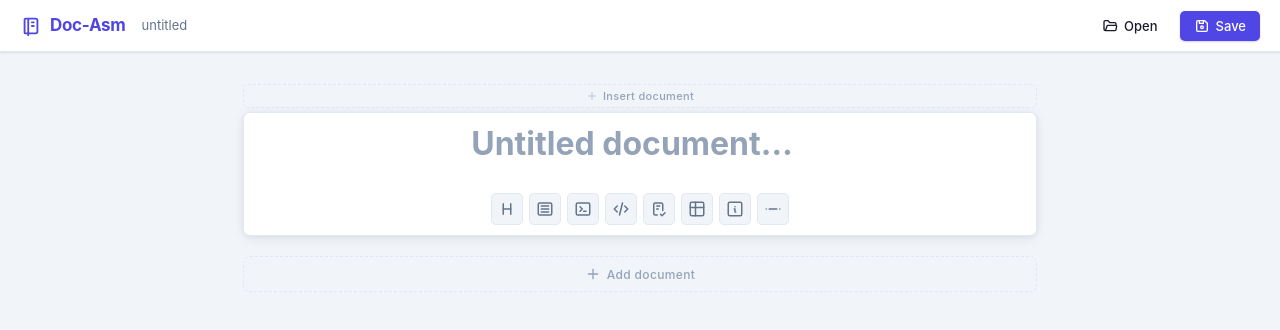
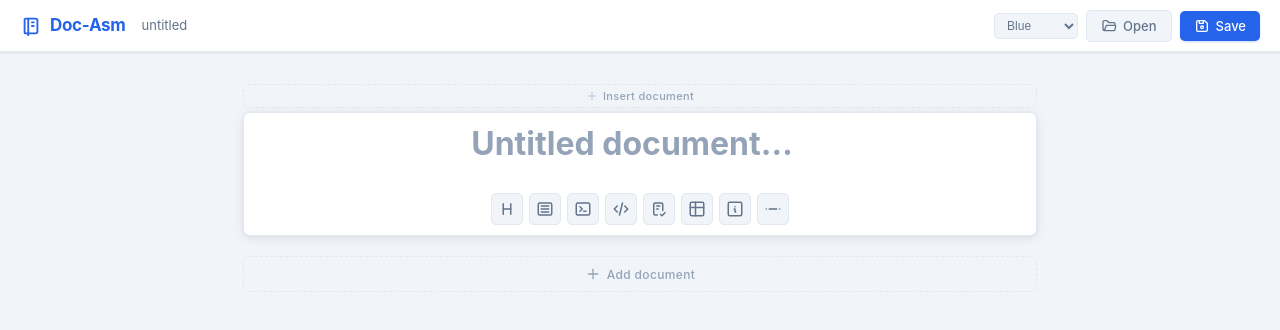
Before and after one commit to julien-paoletti/doc-asm, a website built with Vite: page index.html in a window 1280 px wide. Built offline with nearby package versions, Linux system fonts and the light colour scheme.

Commit message:
ui: themes selector and butter looking buttons

```diff
--- a/src/components/app-shell.ts
+++ b/src/components/app-shell.ts
@@ -3,9 +3,29 @@ import { icon } from '../utils/icons.js';
 import { store } from '../store/store.js';
 import { saveFileAs, writeHandle, openFile } from '../persistence/file-io.js';
 
+const THEMES = [
+  { id: 'default',  label: 'Blue'     },
+  { id: 'midnight', label: 'Midnight' },
+  { id: 'terminal', label: 'Terminal' },
+  { id: 'storm',    label: 'Storm'    },
+  { id: 'amber',    label: 'Amber'    },
+  { id: 'rose',     label: 'Rosé'     },
+] as const;
+
+type ThemeId = typeof THEMES[number]['id'];
+
+function applyTheme(id: ThemeId): void {
+  document.documentElement.dataset['theme'] = id === 'default' ? '' : id;
+  localStorage.setItem('docasm-theme', id);
+}
+
 export function mountApp(selector: string): void {
   const root = document.querySelector(selector);
   if (!root) throw new Error(`Element "${selector}" not found.`);
+
+  // Restore persisted theme
+  const savedTheme = (localStorage.getItem('docasm-theme') ?? 'default') as ThemeId;
+  applyTheme(savedTheme);
 
   let fileHandle: FileSystemFileHandle | null = null;
 
@@ -29,7 +49,7 @@ export function mountApp(selector: string): void {
 
   const openBtn = document.createElement('button');
   openBtn.type = 'button';
-  openBtn.className = 'btn app-topbar__btn';
+  openBtn.className = 'btn btn--secondary app-topbar__btn';
   openBtn.innerHTML = `${icon('folderOpen')} Open`;
   openBtn.addEventListener('click', async () => {
     const result = await openFile();
@@ -45,6 +65,19 @@ export function mountApp(selector: string): void {
   saveBtn.innerHTML = `${icon('deviceFloppy')} Save`;
   saveBtn.addEventListener('click', () => save());
 
+  const themeSelect = document.createElement('select');
+  themeSelect.className = 'app-topbar__theme-select';
+  themeSelect.title = 'Theme';
+  THEMES.forEach(({ id, label }) => {
+    const opt = document.createElement('option');
+    opt.value = id;
+    opt.textContent = label;
+    opt.selected = id === savedTheme;
+    themeSelect.appendChild(opt);
+  });
+  themeSelect.addEventListener('change', () => applyTheme(themeSelect.value as ThemeId));
+
+  topBarActions.appendChild(themeSelect);
   topBarActions.appendChild(openBtn);
   topBarActions.appendChild(saveBtn);
 
--- a/src/main.ts
+++ b/src/main.ts
@@ -1,5 +1,6 @@
 import './styles/reset.css';
 import './styles/app.css';
+import './styles/themes.css';
 import './styles/editor-layout.css';
 import 'highlight.js/styles/atom-one-dark.css';
 
--- a/src/sections/code/code.css
+++ b/src/sections/code/code.css
@@ -49,7 +49,7 @@
 
 .code-editor__filename:empty::before {
   content: attr(data-placeholder);
-  color: var(--dark-border);
+  color: var(--dark-text-muted);
   pointer-events: none;
 }
 
@@ -102,6 +102,6 @@
 
 .code-editor__code:empty::before {
   content: attr(data-placeholder);
-  color: var(--dark-border);
+  color: var(--dark-text-muted);
   pointer-events: none;
 }
--- a/src/sections/shell/shell.css
+++ b/src/sections/shell/shell.css
@@ -38,7 +38,7 @@
 
 .shell-editor__label:empty::before {
   content: attr(data-placeholder);
-  color: var(--dark-border);
+  color: var(--dark-text-muted);
   pointer-events: none;
 }
 
@@ -99,6 +99,6 @@
 
 .shell-editor__command:empty::before {
   content: attr(data-placeholder);
-  color: var(--dark-border);
+  color: var(--dark-text-muted);
   pointer-events: none;
 }
--- a/src/styles/app.css
+++ b/src/styles/app.css
@@ -1,7 +1,8 @@
 /* ── CSS Variables ──────────────────────────────────────────────────────── */
 :root {
-  --color-primary:       #4f46e5;
-  --color-primary-hover: #4338ca;
+  --color-primary:       #2563eb;
+  --color-primary-hover: #1d4ed8;
+  --color-primary-rgb:   37, 99, 235;
   --color-danger:        #ef4444;
   --color-border:        #e2e8f0;
   --color-surface:       #ffffff;
@@ -18,25 +19,25 @@
   --topbar-height:       52px;
 
   /* Gradients */
-  --section-gradient:    linear-gradient(145deg, #f8faff 0%, #f0f4ff 100%);
-  --block-gradient:      linear-gradient(145deg, #ffffff 0%, #f8f9fe 100%);
-  --block-hover-bg:      linear-gradient(145deg, #f5f7ff 0%, #eef1ff 100%);
+  --section-gradient:    linear-gradient(145deg, #f8fbff 0%, #eff6ff 100%);
+  --block-gradient:      linear-gradient(145deg, #ffffff 0%, #f8fbff 100%);
+  --block-hover-bg:      linear-gradient(145deg, #f0f7ff 0%, #e8f2ff 100%);
 
   /* Floating control pills */
   --pill-bg:             rgba(255, 255, 255, 0.92);
-  --pill-border:         rgba(99, 102, 241, 0.18);
-  --pill-shadow:         0 2px 8px rgba(79, 70, 229, 0.12), 0 1px 3px rgba(0,0,0,.06);
+  --pill-border:         rgba(37, 99, 235, 0.18);
+  --pill-shadow:         0 2px 8px rgba(37, 99, 235, 0.12), 0 1px 3px rgba(0,0,0,.06);
   --pill-radius:         20px;
   --transition-controls: opacity 0.18s ease, transform 0.18s ease;
 
   /* Primary tints */
-  --color-primary-light:        #6366f1;
-  --color-primary-icon:         #818cf8;
-  --color-primary-border:       #c7d2fe;
-  --color-primary-border-hover: #a5b4fc;
-  --color-primary-bg:           #f5f3ff;
-  --color-primary-bg-deep:      #ede9fe;
-  --color-primary-glow:         rgba(99, 102, 241, 0.1);
+  --color-primary-light:        #3b82f6;
+  --color-primary-icon:         #60a5fa;
+  --color-primary-border:       #bfdbfe;
+  --color-primary-border-hover: #93c5fd;
+  --color-primary-bg:           #eff6ff;
+  --color-primary-bg-deep:      #dbeafe;
+  --color-primary-glow:         rgba(37, 99, 235, 0.1);
 
   /* Semantic */
   --color-danger-bg:            #fee2e2;
@@ -113,6 +114,25 @@
   padding: 5px 12px;
 }
 
+.app-topbar__theme-select {
+  font-size: 12px;
+  font-weight: 500;
+  color: var(--color-text-muted);
+  background: var(--color-surface-2);
+  border: 1px solid var(--color-border);
+  border-radius: var(--radius-md);
+  padding: 4px 8px;
+  cursor: pointer;
+  outline: none;
+  transition: border-color 0.15s, color 0.15s;
+}
+
+.app-topbar__theme-select:hover,
+.app-topbar__theme-select:focus {
+  border-color: var(--color-primary-border-hover);
+  color: var(--color-text);
+}
+
 .app-topbar__logo {
   display: flex;
   align-items: center;
@@ -140,6 +160,7 @@
 
 /* ── Shared buttons ─────────────────────────────────────────────────────── */
 .btn {
+  position: relative;
   display: inline-flex;
   align-items: center;
   gap: 6px;
@@ -147,18 +168,64 @@
   border-radius: var(--radius-md);
   font-size: 13px;
   font-weight: 500;
-  transition: background 0.15s, color 0.15s, box-shadow 0.15s;
+  transition: background 0.15s, color 0.15s, box-shadow 0.18s;
   white-space: nowrap;
+  overflow: hidden;
+}
+
+/* Shimmer sweep — all interactive buttons */
+.btn::after,
+.add-section-bar__btn::after,
+.add-document-btn::after,
+.insert-document-btn::after {
+  content: '';
+  position: absolute;
+  inset: 0;
+  background: linear-gradient(105deg, transparent 35%, rgba(var(--color-primary-rgb), 0.12) 50%, transparent 65%);
+  transform: translateX(-100%);
+  transition: transform 0s;
+  pointer-events: none;
+}
+.btn:hover::after,
+.add-section-bar__btn:hover::after,
+.add-document-btn:hover::after,
+.insert-document-btn:hover::after {
+  transform: translateX(100%);
+  transition: transform 0.45s ease;
+}
+/* Primary button keeps the white shimmer since it has a dark background */
+.btn--primary::after {
+  background: linear-gradient(105deg, transparent 35%, rgba(255,255,255,0.22) 50%, transparent 65%);
+}
+
+/* Lift + glow on primary buttons */
+.btn--secondary {
+  background: var(--color-surface-2);
+  color: var(--color-text-muted);
+  border: 1px solid var(--color-border);
+}
+.btn--secondary:hover {
+  background: var(--color-surface-3);
+  color: var(--color-text);
+  border-color: var(--color-primary-border-hover);
 }
 
 .btn--primary {
   background: var(--color-primary);
   color: var(--color-surface);
-  box-shadow: 0 1px 2px rgba(79,70,229,.25);
+  box-shadow: 0 1px 2px rgba(37,99,235,.25);
 }
 .btn--primary:hover {
   background: var(--color-primary-hover);
-  box-shadow: 0 2px 6px rgba(79,70,229,.3);
+  box-shadow: 0 4px 14px rgba(37,99,235,.4), 0 1px 3px rgba(37,99,235,.2);
+}
+/* Primary gets a brighter shimmer */
+.btn--primary::after {
+  background: linear-gradient(105deg, transparent 40%, rgba(255,255,255,0.22) 50%, transparent 60%);
+}
+.btn--primary:focus-visible {
+  outline: 2px solid var(--color-primary-border-hover);
+  outline-offset: 2px;
 }
 
 .icon-btn {
--- a/src/styles/editor-layout.css
+++ b/src/styles/editor-layout.css
@@ -102,6 +102,8 @@
 
 /* ── Insert document button (above each card) ───────────────────────────── */
 .insert-document-btn {
+  position: relative;
+  overflow: hidden;
   display: flex;
   align-items: center;
   justify-content: center;
@@ -143,6 +145,8 @@
 
 /* ── Add document button ────────────────────────────────────────────────── */
 .add-document-btn {
+  position: relative;
+  overflow: hidden;
   display: flex;
   align-items: center;
   justify-content: center;
@@ -253,6 +257,8 @@
 }
 
 .add-section-bar__btn {
+  position: relative;
+  overflow: hidden;
   display: flex;
   align-items: center;
   justify-content: center;
--- /dev/null
+++ b/src/styles/themes.css
@@ -0,0 +1,264 @@
+/* ── Themes ──────────────────────────────────────────────────────────────── */
+/* Each theme overrides only the variables that differ from the default.      */
+/* The default (violet) lives in app.css :root.                               */
+
+/* ── Midnight (dark, deep navy + cyan accent) ───────────────────────────── */
+[data-theme="midnight"] {
+  --color-primary:              #06b6d4;
+  --color-primary-hover:        #0891b2;
+  --color-primary-rgb:          6, 182, 212;
+  --color-primary-light:        #22d3ee;
+  --color-primary-icon:         #67e8f9;
+  --color-primary-border:       #164e63;
+  --color-primary-border-hover: #155e75;
+  --color-primary-bg:           #0c1929;
+  --color-primary-bg-deep:      #0e2133;
+  --color-primary-glow:         rgba(6, 182, 212, 0.15);
+
+  --color-surface:              #0f172a;
+  --color-surface-2:            #0b1120;
+  --color-surface-3:            #162032;
+  --color-border:               #1e3048;
+  --color-text:                 #e2e8f0;
+  --color-text-muted:           #7890a8;
+  --color-text-faint:           #3d5570;
+
+  --color-danger:               #f87171;
+  --color-danger-bg:            #2a1010;
+  --color-success:              #34d399;
+
+  --section-gradient:           linear-gradient(145deg, #0f172a 0%, #111e30 100%);
+  --block-gradient:             linear-gradient(145deg, #0f172a 0%, #111c2e 100%);
+  --block-hover-bg:             linear-gradient(145deg, #111e30 0%, #132338 100%);
+  --pill-bg:                    rgba(15, 23, 42, 0.92);
+  --pill-border:                rgba(6, 182, 212, 0.2);
+  --pill-shadow:                0 2px 8px rgba(6, 182, 212, 0.12), 0 1px 3px rgba(0,0,0,.2);
+
+  --dark-bg:                    #060d18;
+  --dark-surface:               #0b1422;
+  --dark-border:                #1a2d42;
+  --dark-icon:                  #2a4560;
+  --dark-text-muted:            #3d5570;
+  --dark-text:                  #7890a8;
+  --dark-text-bright:           #cbd5e1;
+
+  --callout-info-bg:            #0c1f2e;
+  --callout-info-border:        #1e4a6a;
+  --callout-info-icon:          #38bdf8;
+  --callout-info-title:         #7dd3fc;
+  --callout-warning-bg:         #1a1505;
+  --callout-warning-border:     #713f12;
+  --callout-warning-icon:       #fbbf24;
+  --callout-warning-title:      #fde68a;
+  --callout-danger-bg:          #1f0a0a;
+  --callout-danger-border:      #7f1d1d;
+  --callout-danger-icon:        #f87171;
+  --callout-danger-title:       #fca5a5;
+  --callout-tip-bg:             #071a0f;
+  --callout-tip-border:         #14532d;
+  --callout-tip-icon:           #4ade80;
+  --callout-tip-title:          #86efac;
+}
+
+/* ── Terminal (dark, hacker green on near-black) ─────────────────────────── */
+[data-theme="terminal"] {
+  --color-primary:              #22c55e;
+  --color-primary-hover:        #16a34a;
+  --color-primary-rgb:          34, 197, 94;
+  --color-primary-light:        #4ade80;
+  --color-primary-icon:         #86efac;
+  --color-primary-border:       #14532d;
+  --color-primary-border-hover: #166534;
+  --color-primary-bg:           #071a0f;
+  --color-primary-bg-deep:      #052e16;
+  --color-primary-glow:         rgba(34, 197, 94, 0.12);
+
+  --color-surface:              #0a0f0a;
+  --color-surface-2:            #060c06;
+  --color-surface-3:            #0f180f;
+  --color-border:               #1a2e1a;
+  --color-text:                 #ccffd8;
+  --color-text-muted:           #5a8c5a;
+  --color-text-faint:           #2a4a2a;
+
+  --color-danger:               #f87171;
+  --color-danger-bg:            #1f0a0a;
+  --color-success:              #22c55e;
+
+  --section-gradient:           linear-gradient(145deg, #0a0f0a 0%, #0c140c 100%);
+  --block-gradient:             linear-gradient(145deg, #0a0f0a 0%, #0b130b 100%);
+  --block-hover-bg:             linear-gradient(145deg, #0c140c 0%, #0e180e 100%);
+  --pill-bg:                    rgba(10, 15, 10, 0.92);
+  --pill-border:                rgba(34, 197, 94, 0.18);
+  --pill-shadow:                0 2px 8px rgba(34, 197, 94, 0.1), 0 1px 3px rgba(0,0,0,.3);
+
+  --dark-bg:                    #040704;
+  --dark-surface:               #080d08;
+  --dark-border:                #142014;
+  --dark-icon:                  #1e3a1e;
+  --dark-text-muted:            #2e5a2e;
+  --dark-text:                  #5a8c5a;
+  --dark-text-bright:           #a3d9a3;
+
+  --callout-info-bg:            #071a0f;
+  --callout-info-border:        #14532d;
+  --callout-info-icon:          #22c55e;
+  --callout-info-title:         #86efac;
+  --callout-warning-bg:         #141200;
+  --callout-warning-border:     #3d3500;
+  --callout-warning-icon:       #a3e635;
+  --callout-warning-title:      #d9f99d;
+  --callout-danger-bg:          #1a0505;
+  --callout-danger-border:      #4d0e0e;
+  --callout-danger-icon:        #f87171;
+  --callout-danger-title:       #fca5a5;
+  --callout-tip-bg:             #071a0f;
+  --callout-tip-border:         #14532d;
+  --callout-tip-icon:           #4ade80;
+  --callout-tip-title:          #bbf7d0;
+}
+
+/* ── Rosé (light, warm pink/rose accent) ────────────────────────────────── */
+[data-theme="rose"] {
+  --color-primary:              #e11d48;
+  --color-primary-hover:        #be123c;
+  --color-primary-rgb:          225, 29, 72;
+  --color-primary-light:        #f43f5e;
+  --color-primary-icon:         #fb7185;
+  --color-primary-border:       #fecdd3;
+  --color-primary-border-hover: #fda4af;
+  --color-primary-bg:           #fff1f2;
+  --color-primary-bg-deep:      #ffe4e6;
+  --color-primary-glow:         rgba(225, 29, 72, 0.1);
+
+  --color-surface:              #ffffff;
+  --color-surface-2:            #fff5f6;
+  --color-surface-3:            #ffe4e6;
+  --color-border:               #ffe0e3;
+  --color-text:                 #1c0a0e;
+  --color-text-muted:           #9f3248;
+  --color-text-faint:           #f9a8b4;
+
+  --section-gradient:           linear-gradient(145deg, #fff5f6 0%, #fff0f1 100%);
+  --block-gradient:             linear-gradient(145deg, #ffffff 0%, #fff5f6 100%);
+  --block-hover-bg:             linear-gradient(145deg, #fff0f1 0%, #ffe8ea 100%);
+  --pill-bg:                    rgba(255, 255, 255, 0.92);
+  --pill-border:                rgba(225, 29, 72, 0.15);
+  --pill-shadow:                0 2px 8px rgba(225, 29, 72, 0.1), 0 1px 3px rgba(0,0,0,.04);
+}
+
+/* ── Amber (dark, warm amber/gold on dark brown-black) ──────────────────── */
+[data-theme="amber"] {
+  --color-primary:              #f59e0b;
+  --color-primary-hover:        #d97706;
+  --color-primary-rgb:          245, 158, 11;
+  --color-primary-light:        #fbbf24;
+  --color-primary-icon:         #fcd34d;
+  --color-primary-border:       #451a03;
+  --color-primary-border-hover: #78350f;
+  --color-primary-bg:           #1a0f00;
+  --color-primary-bg-deep:      #221400;
+  --color-primary-glow:         rgba(245, 158, 11, 0.15);
+
+  --color-surface:              #100c00;
+  --color-surface-2:            #0c0900;
+  --color-surface-3:            #181200;
+  --color-border:               #2a1e00;
+  --color-text:                 #fef3c7;
+  --color-text-muted:           #8c6a00;
+  --color-text-faint:           #3d2e00;
+
+  --color-danger:               #f87171;
+  --color-danger-bg:            #1f0a0a;
+  --color-success:              #34d399;
+
+  --section-gradient:           linear-gradient(145deg, #100c00 0%, #140f00 100%);
+  --block-gradient:             linear-gradient(145deg, #100c00 0%, #130e00 100%);
+  --block-hover-bg:             linear-gradient(145deg, #181200 0%, #1c1500 100%);
+  --pill-bg:                    rgba(16, 12, 0, 0.92);
+  --pill-border:                rgba(245, 158, 11, 0.2);
+  --pill-shadow:                0 2px 8px rgba(245, 158, 11, 0.12), 0 1px 3px rgba(0,0,0,.3);
+
+  --dark-bg:                    #060400;
+  --dark-surface:               #0a0700;
+  --dark-border:                #1e1500;
+  --dark-icon:                  #2e2000;
+  --dark-text-muted:            #4a3800;
+  --dark-text:                  #8c6a00;
+  --dark-text-bright:           #d4a800;
+
+  --callout-info-bg:            #0a0f1a;
+  --callout-info-border:        #1e3a6e;
+  --callout-info-icon:          #60a5fa;
+  --callout-info-title:         #93c5fd;
+  --callout-warning-bg:         #1a0f00;
+  --callout-warning-border:     #78350f;
+  --callout-warning-icon:       #f59e0b;
+  --callout-warning-title:      #fcd34d;
+  --callout-danger-bg:          #1a0505;
+  --callout-danger-border:      #7f1d1d;
+  --callout-danger-icon:        #f87171;
+  --callout-danger-title:       #fca5a5;
+  --callout-tip-bg:             #071a0f;
+  --callout-tip-border:         #14532d;
+  --callout-tip-icon:           #4ade80;
+  --callout-tip-title:          #86efac;
+}
+
+/* ── Storm (dark, muted slate + electric blue) ───────────────────────────── */
+[data-theme="storm"] {
+  --color-primary:              #3b82f6;
+  --color-primary-hover:        #2563eb;
+  --color-primary-rgb:          59, 130, 246;
+  --color-primary-light:        #60a5fa;
+  --color-primary-icon:         #93c5fd;
+  --color-primary-border:       #1e3a5f;
+  --color-primary-border-hover: #1d4ed8;
+  --color-primary-bg:           #0d1c30;
+  --color-primary-bg-deep:      #0f2240;
+  --color-primary-glow:         rgba(59, 130, 246, 0.15);
+
+  --color-surface:              #131820;
+  --color-surface-2:            #0f131a;
+  --color-surface-3:            #192030;
+  --color-border:               #1e2d42;
+  --color-text:                 #dce6f0;
+  --color-text-muted:           #6688aa;
+  --color-text-faint:           #2a3d52;
+
+  --color-danger:               #f87171;
+  --color-danger-bg:            #1f0a0a;
+  --color-success:              #34d399;
+
+  --section-gradient:           linear-gradient(145deg, #131820 0%, #151c28 100%);
+  --block-gradient:             linear-gradient(145deg, #131820 0%, #141a25 100%);
+  --block-hover-bg:             linear-gradient(145deg, #17202e 0%, #1a2535 100%);
+  --pill-bg:                    rgba(19, 24, 32, 0.92);
+  --pill-border:                rgba(59, 130, 246, 0.2);
+  --pill-shadow:                0 2px 8px rgba(59, 130, 246, 0.12), 0 1px 3px rgba(0,0,0,.3);
+
+  --dark-bg:                    #090d12;
+  --dark-surface:               #0d1118;
+  --dark-border:                #18232f;
+  --dark-icon:                  #243040;
+  --dark-text-muted:            #3d5570;
+  --dark-text:                  #6688aa;
+  --dark-text-bright:           #b8ccde;
+
+  --callout-info-bg:            #0d1c30;
+  --callout-info-border:        #1e3a5f;
+  --callout-info-icon:          #60a5fa;
+  --callout-info-title:         #93c5fd;
+  --callout-warning-bg:         #1a1200;
+  --callout-warning-border:     #4d3400;
+  --callout-warning-icon:       #fbbf24;
+  --callout-warning-title:      #fde68a;
+  --callout-danger-bg:          #1a0808;
+  --callout-danger-border:      #5a1a1a;
+  --callout-danger-icon:        #f87171;
+  --callout-danger-title:       #fca5a5;
+  --callout-tip-bg:             #071a0f;
+  --callout-tip-border:         #14532d;
+  --callout-tip-icon:           #4ade80;
+  --callout-tip-title:          #86efac;
+}
```
